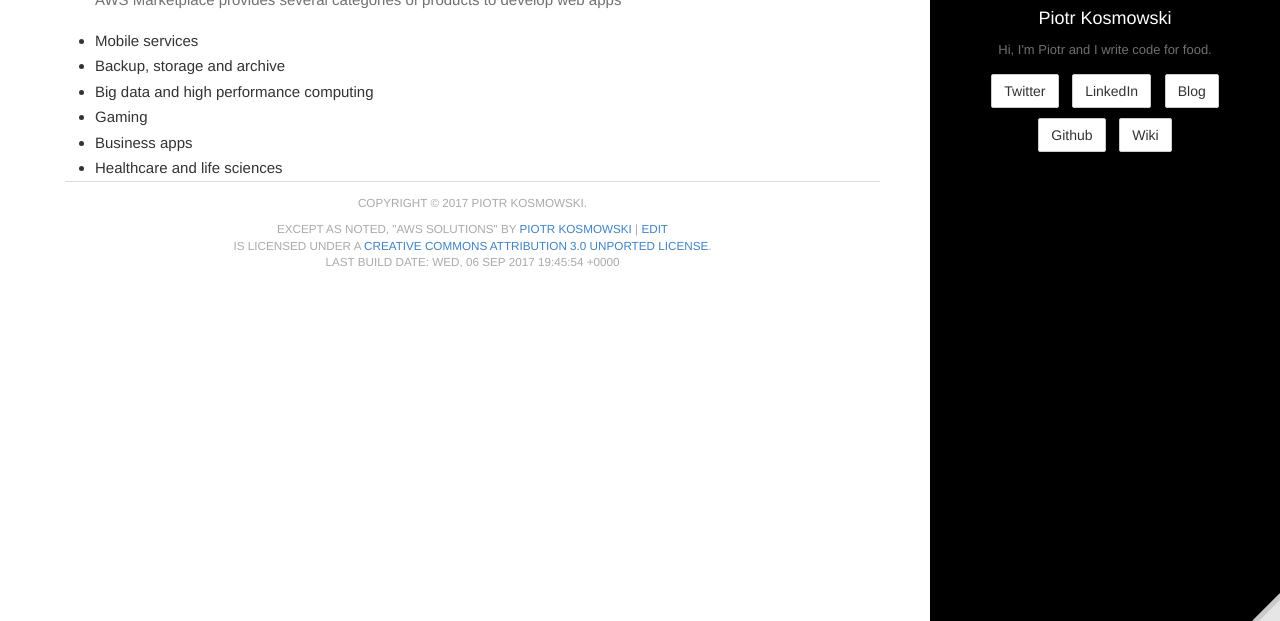
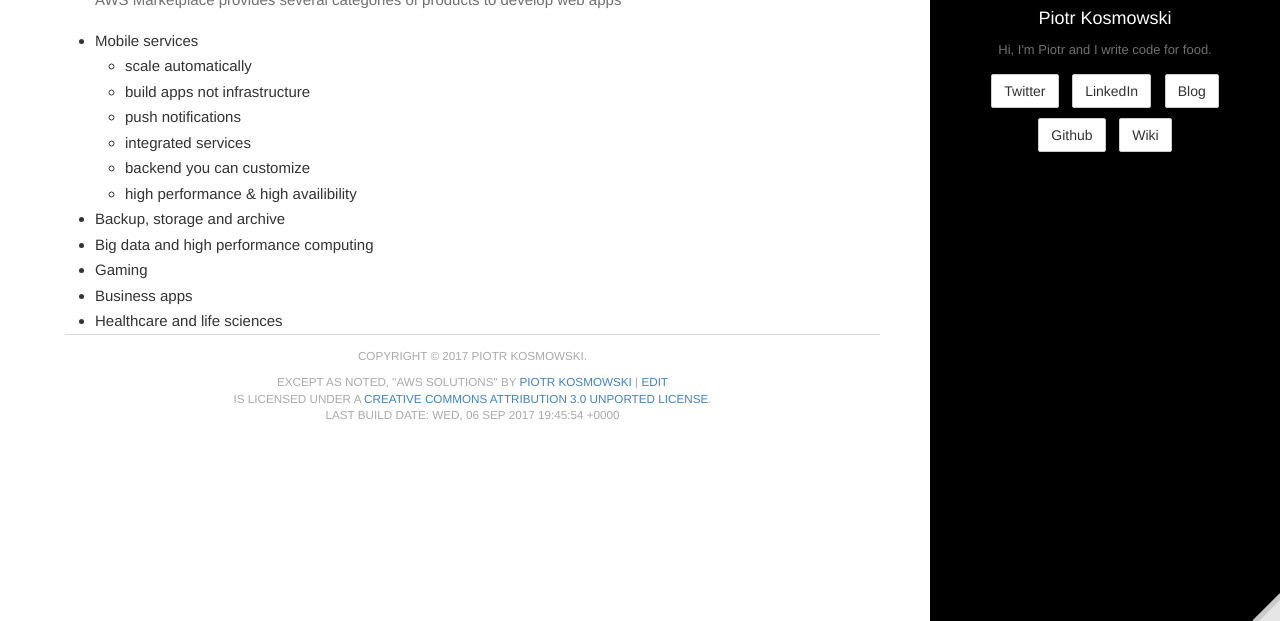
Before and after one commit to kospiotr/kospiotr.github.io, a Jekyll site: the page built from wiki/aws-solutions.md, in a window 1280 px wide, cut to the strip 279-900 px from the top of the page. Built offline with Jekyll 4.4.1, drawn with Linux system fonts in a browser that asks for light colours.

Commit message:
Update aws-solutions.md

```diff
--- a/wiki/aws-solutions.md
+++ b/wiki/aws-solutions.md
@@ -16,6 +16,12 @@ editurl: wiki/aws-solutions.md
 
   AWS Marketplace provides several categories of products to develop web apps
 * Mobile services
+  * scale automatically
+  * build apps not infrastructure
+  * push notifications
+  * integrated services
+  * backend you can customize
+  * high performance & high availibility
 * Backup, storage and archive
 * Big data and high performance computing
 * Gaming
```
